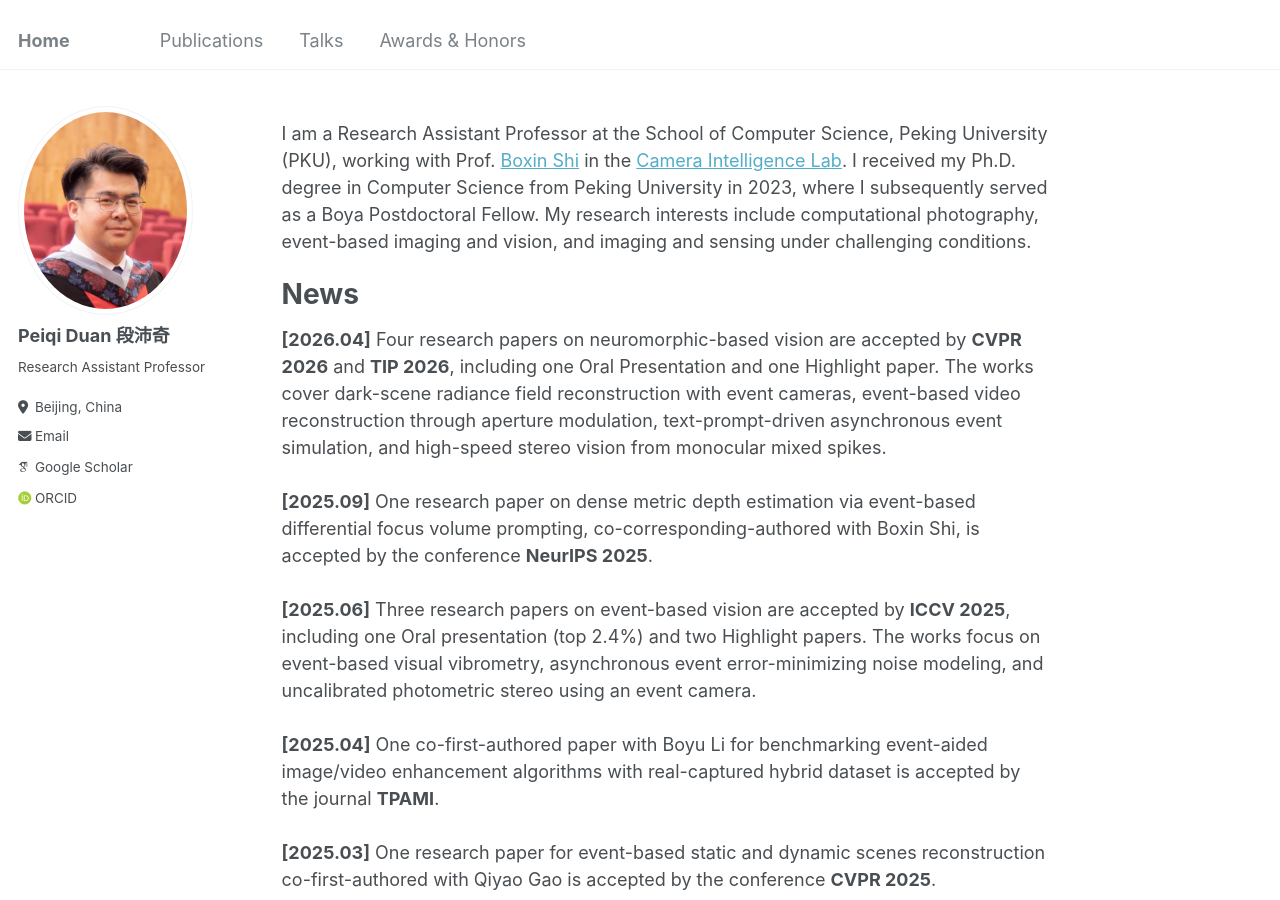
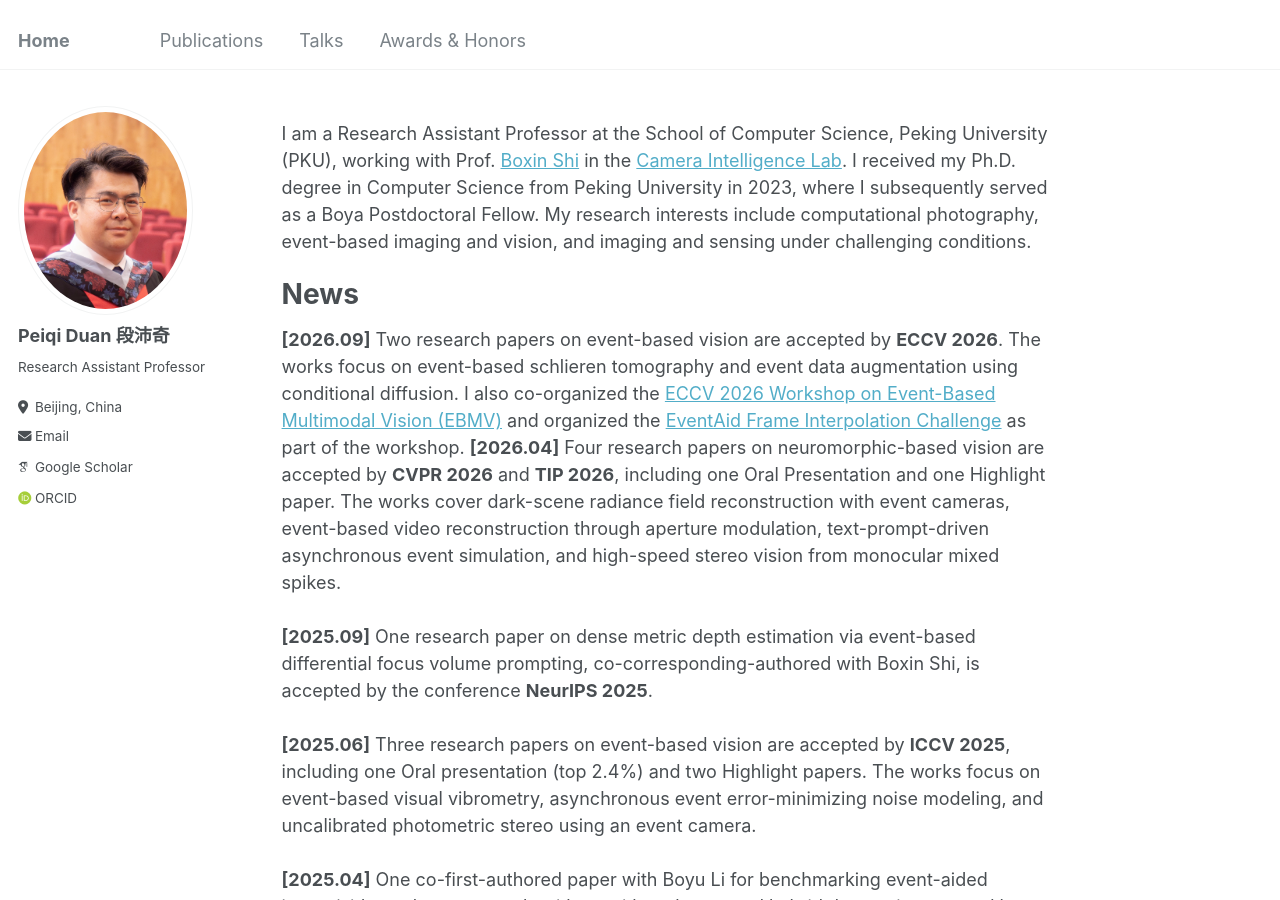
Before and after one commit to peiqi-duan/peiqi-duan.github.io, a Jekyll site: the page built from _pages/about.md, in a window 1280 px wide and 900 px high. Built offline with Jekyll 4.4.1, drawn with Linux system fonts in a browser that asks for light colours; some web fonts are replaced.

Commit message:
Update about.md

```diff
--- a/_pages/about.md
+++ b/_pages/about.md
@@ -11,6 +11,7 @@ I am a Research Assistant Professor at the School of Computer Science, Peking Un
 
 News
 ======
+<b>[2026.09]</b> Two research papers on event-based vision are accepted by <b>ECCV 2026</b>. The works focus on event-based schlieren tomography and event data augmentation using conditional diffusion. I also co-organized the [ECCV 2026 Workshop on Event-Based Multimodal Vision (EBMV)](https://eventbasemultimodalvision.github.io/) and organized the [EventAid Frame Interpolation Challenge](https://www.codabench.org/competitions/16375/) as part of the workshop.
 <b>[2026.04]</b> Four research papers on neuromorphic-based vision are accepted by <b>CVPR 2026</b> and <b>TIP 2026</b>, including one Oral Presentation and one Highlight paper. The works cover dark-scene radiance field reconstruction with event cameras, event-based video reconstruction through aperture modulation, text-prompt-driven asynchronous event simulation, and high-speed stereo vision from monocular mixed spikes.<br><br>
 <b>[2025.09]</b> One research paper on dense metric depth estimation via event-based differential focus volume prompting, co-corresponding-authored with Boxin Shi, is accepted by the conference <b>NeurIPS 2025</b>.<br><br>
 <b>[2025.06]</b> Three research papers on event-based vision are accepted by <b>ICCV 2025</b>, including one Oral presentation (top 2.4%) and two Highlight papers. The works focus on event-based visual vibrometry, asynchronous event error-minimizing noise modeling, and uncalibrated photometric stereo using an event camera.<br><br>
```
